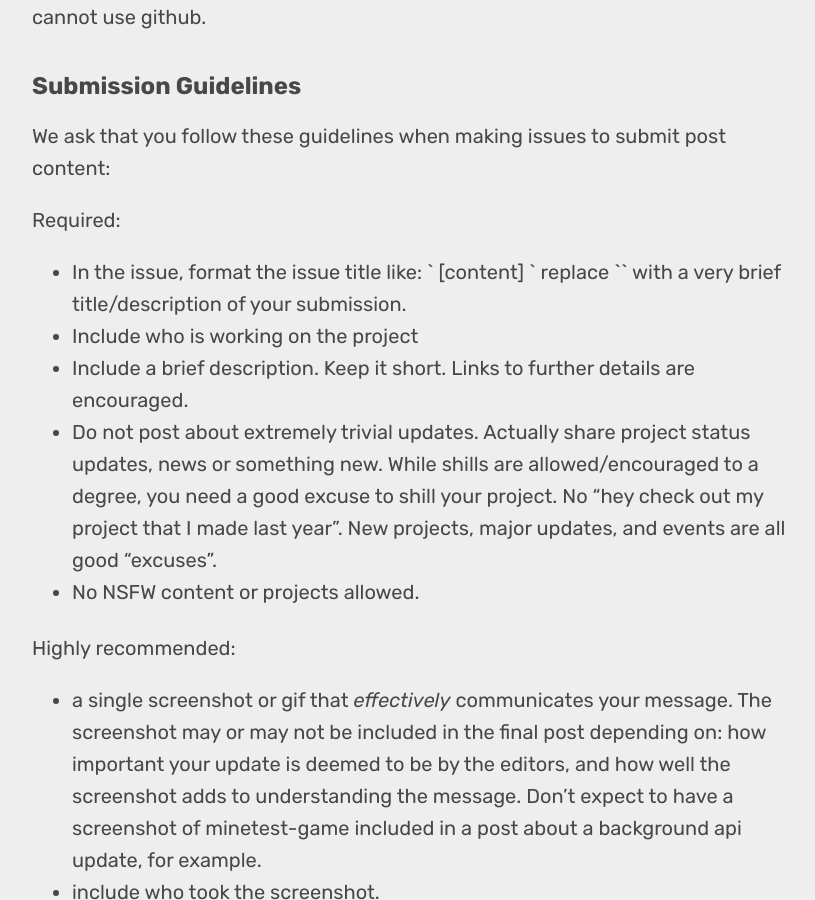
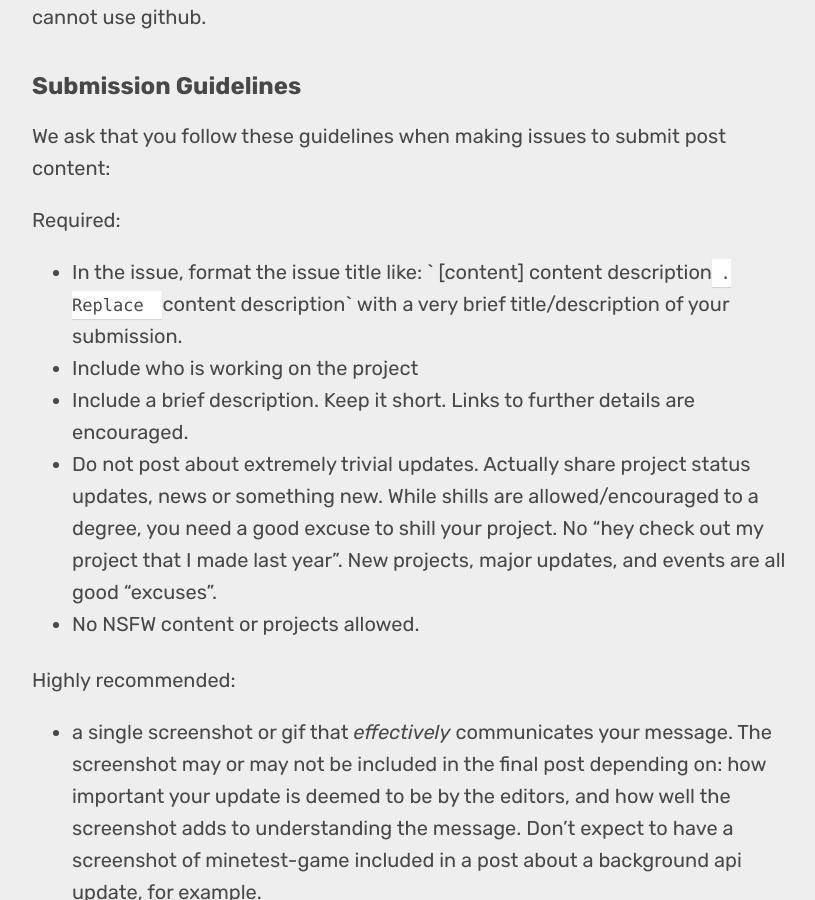
Before and after one commit to minetestblog/minetestblog.github.io, a Jekyll site: the page built from about.md, in a window 1280 px wide and 900 px high, scrolled down 1244 px. Shown: the whole window, without its empty margins (224-1039 px from the left). Built offline with Jekyll 4.4.1, drawn with Linux system fonts in a browser that asks for light colours.

Commit message:
fix about and write Readme

```diff
--- a/_config.yml
+++ b/_config.yml
@@ -26,7 +26,7 @@ blog:
 
 # Author info
 author:
-  fullname                  : Minetest
+  fullname                  : #Minetest
   rss                       : true # generate RSS feed and show it's icon in header
   mail                      : mistere123.coding@gmail.com # change to your e-mail address
   twitter                   : #twitter-user-name
--- a/about.md
+++ b/about.md
@@ -31,7 +31,7 @@ Are you working with minetest? We'd love to know what's new with you! If you hav
 We ask that you follow these guidelines when making issues to submit post content:
 
 Required:
-* In the issue, format the issue title like: ` [content] <content description>` replace `<content description>` with a very brief title/description of your submission.
+* In the issue, format the issue title like: ` [content] content description`. Replace `content description` with a very brief title/description of your submission.
 * Include who is working on the project
 * Include a brief description. Keep it short. Links to further details are encouraged.
 * Do not post about extremely trivial updates. Actually share project status updates, news or something new. While shills are allowed/encouraged to a degree, you need a good excuse to shill your project. No "hey check out my project that I made last year". New projects, major updates, and events are all good "excuses".
```
Also changed, not shown: YYYY-MM-DD-next_post.markdown (added, +71 -0 lines), README.md.
